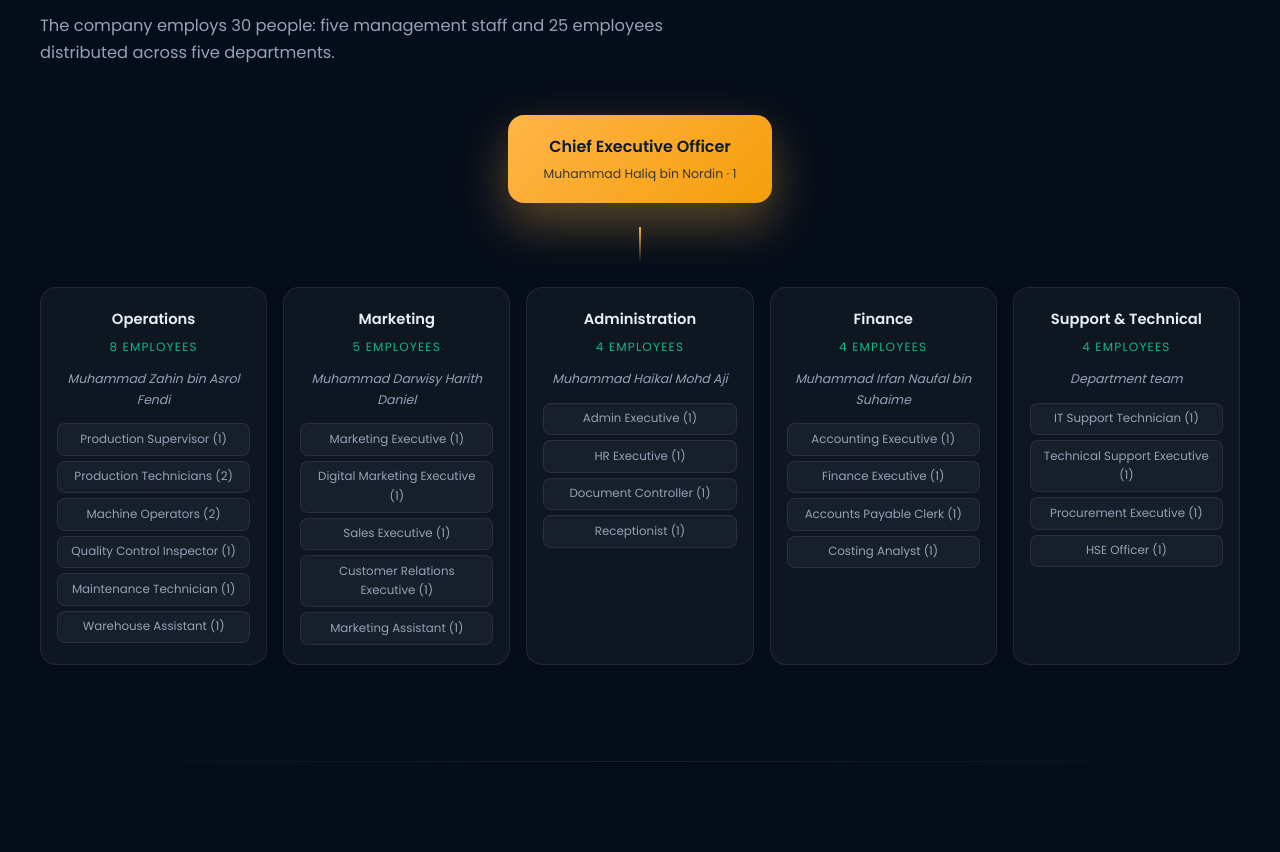
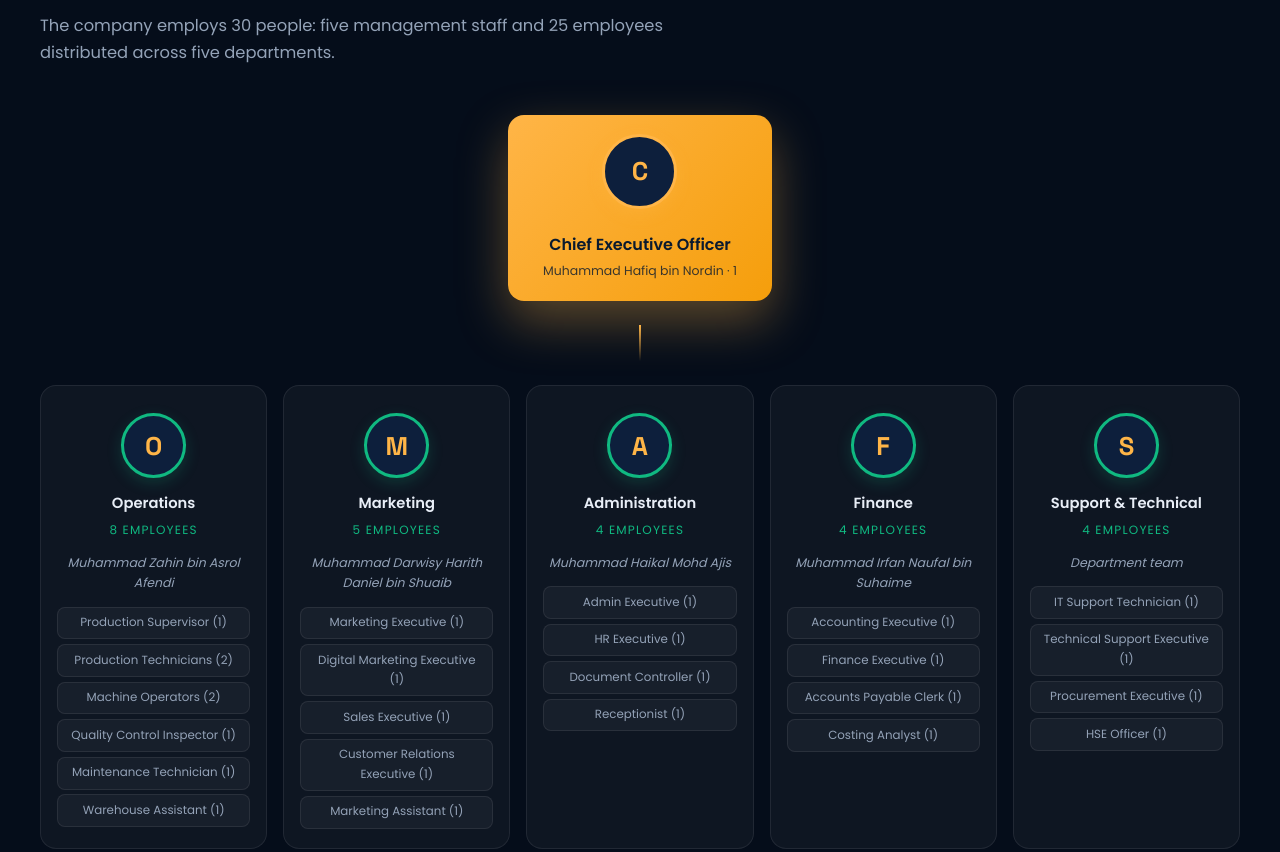
Before and after one commit to mohdhaikalajis-web/gongyu-website, a plain HTML site: page index.html in a window 1280 px wide. Shown: the part 2097-2949 px from the top of the page. Drawn offline with Linux system fonts and the light colour scheme.

Commit message:
Betulkan nama penuh dan tambah gambar manager

```diff
--- a/index.html
+++ b/index.html
@@ -245,8 +245,42 @@ section{padding:6rem 1.5rem;position:relative}
   padding:1.2rem 2.2rem;border-radius:16px;text-align:center;
   background:linear-gradient(135deg,var(--gold),var(--gold-2));color:#0a1a2f;
   box-shadow:0 20px 50px rgba(255,181,71,.35);font-weight:600;
+  display:flex;flex-direction:column;align-items:center;
 }
 .org-ceo small{display:block;font-size:.78rem;font-weight:400;opacity:.8;margin-top:.2rem}
+
+/* CSS untuk Gambar Profile */
+.avatar, .avatar-dept {
+  width: 75px;
+  height: 75px;
+  border-radius: 50%;
+  object-fit: cover;
+  border: 3px solid var(--gold);
+  box-shadow: 0 5px 15px rgba(255, 181, 71, 0.3);
+  margin-bottom: 0.8rem;
+  display: inline-block;
+  background: #0d1f3c;
+}
+
+.avatar-dept {
+  width: 65px;
+  height: 65px;
+  border-color: var(--green);
+  box-shadow: 0 5px 15px rgba(16, 185, 129, 0.2);
+  margin-top: 0.5rem;
+}
+
+.avatar-fallback {
+  color: var(--gold);
+  font-family: 'Space Grotesk', sans-serif;
+  font-size: 1.6rem;
+  font-weight: 700;
+  display: inline-flex;
+  align-items: center;
+  justify-content: center;
+  text-transform: uppercase;
+}
+
 .org-line{width:2px;height:36px;background:linear-gradient(var(--gold),transparent)}
 .org-depts{display:grid;grid-template-columns:repeat(5,1fr);gap:1rem;width:100%}
 @media(max-width:900px){.org-depts{grid-template-columns:repeat(2,1fr)}}
@@ -448,8 +482,9 @@ footer .motto-line{color:var(--gold);letter-spacing:.3em;font-size:.75rem;text-t
 
     <div class="org-chart">
       <div class="org-ceo reveal">
-        Chief Executive Officer
-        <small>Muhammad Haliq bin Nordin · 1</small>
+        <img src="ceo.jpg" class="avatar" onerror="this.outerHTML='<div class=\'avatar avatar-fallback\'>C</div>'">
+        <div style="margin-top: 10px;">Chief Executive Officer</div>
+        <small>Muhammad Hafiq bin Nordin · 1</small>
       </div>
       <div class="org-line reveal"></div>
       <div class="org-depts" id="orgDepts"></div>
@@ -599,11 +634,11 @@ footer .motto-line{color:var(--gold);letter-spacing:.3em;font-size:.75rem;text-t
 <script>
 /* ================= DATA ================= */
 const orgDepts = [
-  { name:'Operations', count:8, mgr:'Muhammad Zahin bin Asrol Fendi', roles:['Production Supervisor (1)','Production Technicians (2)','Machine Operators (2)','Quality Control Inspector (1)','Maintenance Technician (1)','Warehouse Assistant (1)'] },
-  { name:'Marketing', count:5, mgr:'Muhammad Darwisy Harith Daniel', roles:['Marketing Executive (1)','Digital Marketing Executive (1)','Sales Executive (1)','Customer Relations Executive (1)','Marketing Assistant (1)'] },
-  { name:'Administration', count:4, mgr:'Muhammad Haikal Mohd Aji', roles:['Admin Executive (1)','HR Executive (1)','Document Controller (1)','Receptionist (1)'] },
-  { name:'Finance', count:4, mgr:'Muhammad Irfan Naufal bin Suhaime', roles:['Accounting Executive (1)','Finance Executive (1)','Accounts Payable Clerk (1)','Costing Analyst (1)'] },
-  { name:'Support & Technical', count:4, mgr:'Department team', roles:['IT Support Technician (1)','Technical Support Executive (1)','Procurement Executive (1)','HSE Officer (1)'] }
+  { name:'Operations', count:8, mgr:'Muhammad Zahin bin Asrol Afendi', img:'ops.jpg', roles:['Production Supervisor (1)','Production Technicians (2)','Machine Operators (2)','Quality Control Inspector (1)','Maintenance Technician (1)','Warehouse Assistant (1)'] },
+  { name:'Marketing', count:5, mgr:'Muhammad Darwisy Harith Daniel bin Shuaib', img:'mkt.jpg', roles:['Marketing Executive (1)','Digital Marketing Executive (1)','Sales Executive (1)','Customer Relations Executive (1)','Marketing Assistant (1)'] },
+  { name:'Administration', count:4, mgr:'Muhammad Haikal Mohd Ajis', img:'admin.jpg', roles:['Admin Executive (1)','HR Executive (1)','Document Controller (1)','Receptionist (1)'] },
+  { name:'Finance', count:4, mgr:'Muhammad Irfan Naufal bin Suhaime', img:'fin.jpg', roles:['Accounting Executive (1)','Finance Executive (1)','Accounts Payable Clerk (1)','Costing Analyst (1)'] },
+  { name:'Support & Technical', count:4, mgr:'Department team', img:'', roles:['IT Support Technician (1)','Technical Support Executive (1)','Procurement Executive (1)','HSE Officer (1)'] }
 ];
 
 const designations = [
@@ -649,10 +684,10 @@ const schedule = [
 ];
 
 const employees = [
-  ['Muhammad Halig bin Nordin','Chief Executive Officer','Management',8000],
-  ['Muhammad Zahin bin Asrol Fendi','Operations Manager','Management',5500],
-  ['Muhammad Darwisy Harith Daniel bin Suhaib','Marketing Manager','Management',4800],
-  ['Muhammad Haikal Mohd Ajs','Admin Manager','Management',4500],
+  ['Muhammad Hafiq bin Nordin','Chief Executive Officer','Management',8000],
+  ['Muhammad Zahin bin Asrol Afendi','Operations Manager','Management',5500],
+  ['Muhammad Darwisy Harith Daniel bin Shuaib','Marketing Manager','Management',4800],
+  ['Muhammad Haikal Mohd Ajis','Admin Manager','Management',4500],
   ['Muhammad Irfan Naufal bin Suhaime','Finance Manager','Management',4800],
   ['Ahmad Izzat bin Rahman','Production Supervisor','Operations',3200],
   ['Lin Wei Sheng','Production Technician','Operations',2600],
@@ -729,7 +764,16 @@ const orgDeptsEl = document.getElementById('orgDepts');
 orgDepts.forEach((d,i)=>{
   const el = document.createElement('div');
   el.className = 'dept-card reveal delay-'+(Math.min(i+1,4));
+
+  let avatarHTML = '';
+  if (d.img) {
+    avatarHTML = `<img src="${d.img}" class="avatar-dept" onerror="this.outerHTML='<div class=\\'avatar-dept avatar-fallback\\'>${d.name.charAt(0)}</div>'">`;
+  } else {
+    avatarHTML = `<div class="avatar-dept avatar-fallback">${d.name.charAt(0)}</div>`;
+  }
+
   el.innerHTML = `
+    ${avatarHTML}
     <div class="dept-name">${d.name}</div>
     <div class="dept-count">${d.count} employees</div>
     <div class="dept-mgr">${d.mgr}</div>
```
